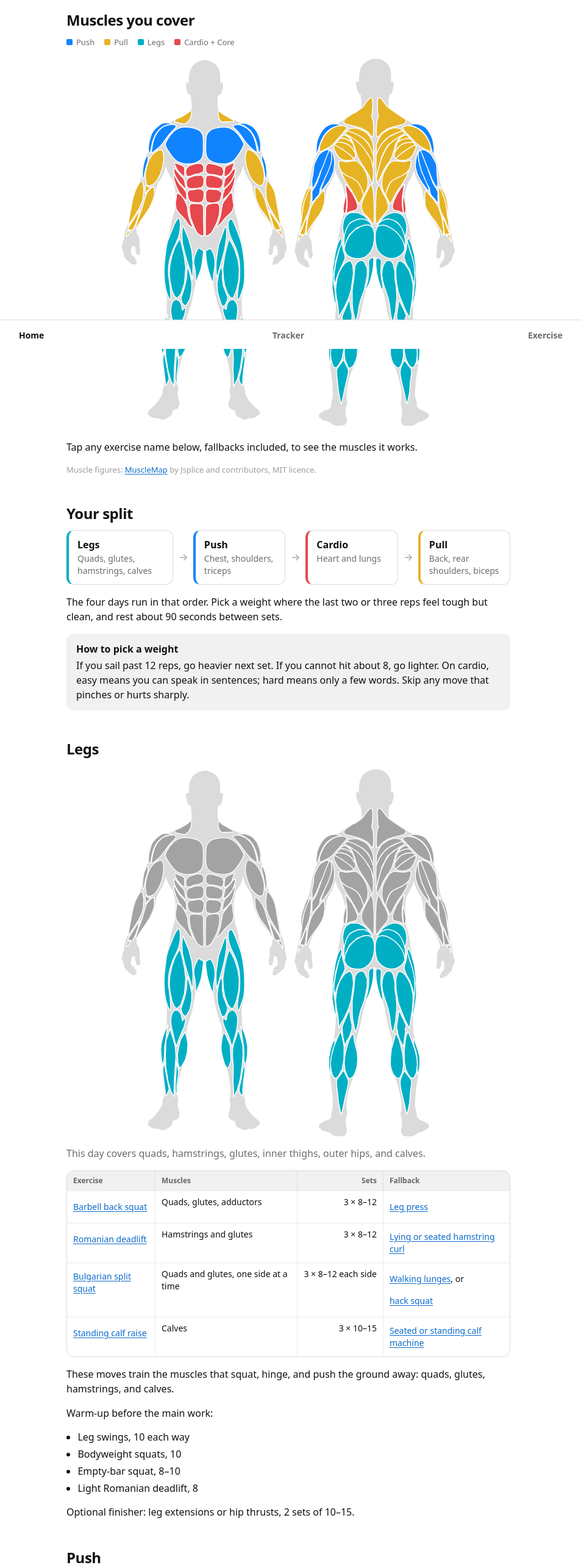
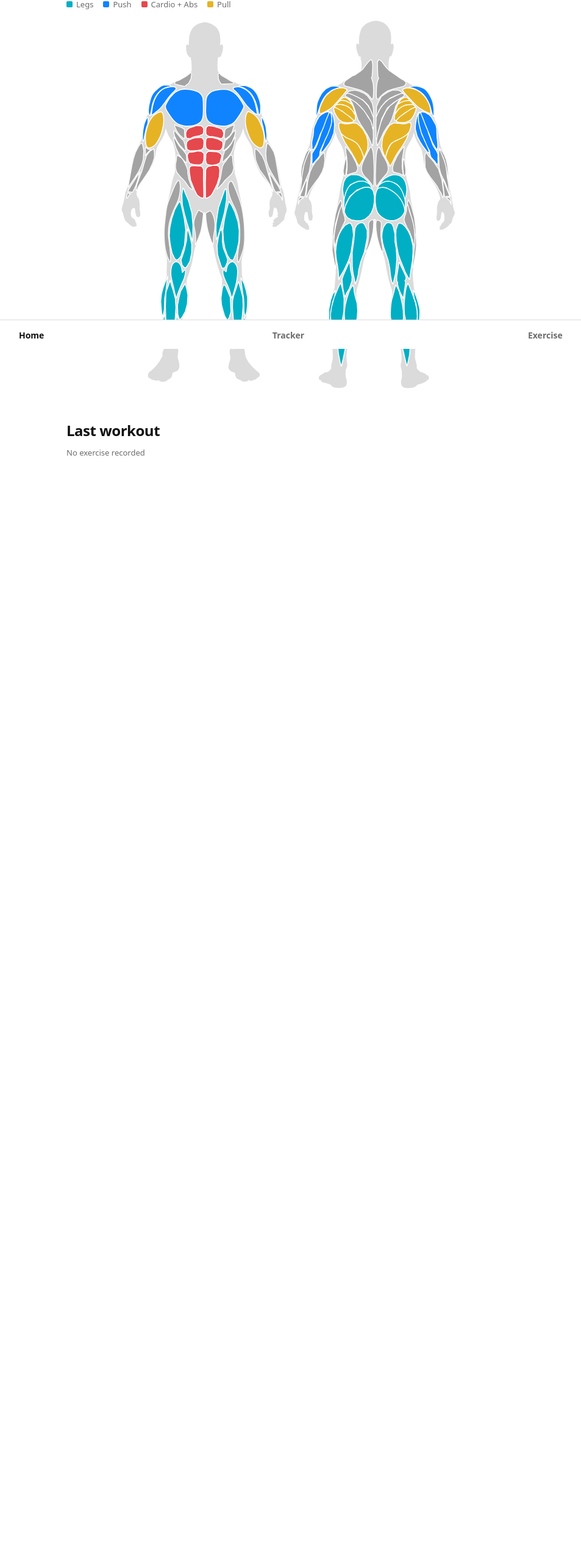
Before and after one commit to ChristiaandeBeer02/WorkoutTracker, a React (Vite) app: page / in a window 1280 px wide. Shown: the part 228-2794 px from the top of the page at 61% size, without its empty margins (167-1120 px from the left). After the commit the page ends 1051 px from the top, so only its background shows below. Built offline with nearby package versions, Linux system fonts and the light colour scheme.

Commit message:
Show the last session for each day on Home.
The long plan notes are gone. Each day card uses that day's colour, and the figure keeps the existing muscle regions.

Co-authored-by: ChristiaandeBeer02 <ChristiaandeBeer02@users.noreply.github.com>

```diff
--- a/src/App.tsx
+++ b/src/App.tsx
@@ -1,41 +1,16 @@
-import { useCallback, useState } from "react";
+import { useState } from "react";
 import { BottomNav, loadAppView, saveAppView, type AppView } from "./components/BottomNav";
-import { DataTable } from "./components/DataTable";
-import { ExerciseSheet } from "./components/ExerciseSheet";
+import { ExercisePage } from "./components/ExercisePage";
 import { Figure } from "./components/Figure";
+import { RestBar } from "./components/RestBar";
 import { SettingsPanel } from "./components/SettingsPanel";
-import { OPACITY, type DayKey } from "./colors";
-import {
-  CARDIO_LEGS,
-  CARDIO_TABLE,
-  CORE_SET,
-  CORE_TABLE,
-  EXERCISES,
-  LEGS,
-  LEGS_TABLE,
-  PULL,
-  PULL_TABLE,
-  PUSH,
-  PUSH_TABLE,
-  type DayId,
-} from "./plan";
+import { Tracker } from "./components/Tracker";
+import { OPACITY } from "./colors";
+import { loadDays } from "./days";
+import { muscleLine, musclesForDay } from "./muscles";
 import { paintAll, type Paint } from "./paint";
-import { RestBar } from "./components/RestBar";
-import { ExercisePage } from "./components/ExercisePage";
-import { Tracker } from "./components/Tracker";
+import { loadDayLog, type DayLog } from "./trackerStore";
 import { useTheme } from "./theme";
-
-const SPLIT: Array<{ id: string; day: DayKey; label: string; detail: string }> = [
-  { id: "legs", day: "legs", label: "Legs", detail: "Quads, glutes, hamstrings, calves" },
-  { id: "push", day: "push", label: "Push", detail: "Chest, shoulders, triceps" },
-  { id: "cardio", day: "cardioCore", label: "Cardio", detail: "Heart and lungs" },
-  { id: "pull", day: "pull", label: "Pull", detail: "Back, rear shoulders, biceps" },
-];
-
-function dayColor(colors: Record<DayKey, string>, day: DayId): string {
-  if (day === "cardio") return colors.cardioCore;
-  return colors[day];
-}
 
 export function App() {
   const [view, setView] = useState<AppView>(loadAppView);
@@ -54,36 +29,31 @@ export function App() {
   );
 }
 
+function formatWhen(iso: string): string {
+  const date = new Date(iso);
+  if (Number.isNaN(date.getTime())) return iso;
+  return date.toLocaleDateString(undefined, { day: "numeric", month: "short", year: "numeric" });
+}
+
 function Page() {
   const { colors, setColor, resetColors } = useTheme();
   const [settingsOpen, setSettingsOpen] = useState(false);
-  const [selected, setSelected] = useState<string | null>(null);
-  const open = useCallback((name: string) => setSelected(name), []);
-  const close = useCallback(() => setSelected(null), []);
-
-  const overview: Paint = {
-    ...paintAll(CORE_SET, colors.cardioCore, OPACITY.primary),
-    ...paintAll(PUSH, colors.push, OPACITY.primary),
-    ...paintAll(PULL, colors.pull, OPACITY.primary),
-    ...paintAll(LEGS, colors.legs, OPACITY.primary),
-  };
-
-  const info = selected ? EXERCISES[selected] : undefined;
-  const popupPaint: Paint = info
-    ? {
-        ...paintAll(info.secondary, dayColor(colors, info.day), OPACITY.secondary),
-        ...paintAll(info.primary, dayColor(colors, info.day), OPACITY.primary),
-      }
-    : {};
+  const days = loadDays();
+  const cards = days.map((day) => ({
+    day,
+    log: loadDayLog(day.id),
+    muscles: musclesForDay(day),
+  }));
+  const anyLogged = cards.some((card) => Object.keys(card.log.book).length > 0);
+  const paint: Paint = {};
+  for (const card of [...cards].reverse()) {
+    Object.assign(paint, paintAll(card.muscles, card.day.color, OPACITY.primary));
+  }
 
   return (
     <main className="page">
       <header className="mast">
         <h1>Workouts</h1>
-        <p className="summary">
-          Your legs, push, cardio and pull sessions, grouped by day. Free weights first, machines
-          if you need them.
-        </p>
         <button
           type="button"
           className="btn btn-quiet"
@@ -98,136 +68,70 @@ function Page() {
         ) : null}
       </header>
 
-      <section className="section" id="muscles" aria-labelledby="muscles-heading">
-        <h2 id="muscles-heading">Muscles you cover</h2>
+      <section className="section" aria-labelledby="muscles-heading">
+        <h2 id="muscles-heading">Muscles</h2>
         <div className="legend">
-          <LegendItem label="Push" color={colors.push} />
-          <LegendItem label="Pull" color={colors.pull} />
-          <LegendItem label="Legs" color={colors.legs} />
-          <LegendItem label="Cardio + Core" color={colors.cardioCore} />
+          {days.map((day) => (
+            <LegendItem key={day.id} label={day.name} color={day.color} />
+          ))}
         </div>
         <div className="figure">
-          <Figure paint={overview} label="Muscles the plan covers, front and back" />
+          <Figure paint={paint} label="Muscles the days cover, front and back" />
         </div>
-        <p>Tap any exercise name below, fallbacks included, to see the muscles it works.</p>
-        <p className="credit">
-          Muscle figures:{" "}
-          <a href="https://github.com/Jsplice/MuscleMap" target="_blank" rel="noreferrer">
-            MuscleMap
-          </a>{" "}
-          by Jsplice and contributors, MIT licence.
-        </p>
       </section>
 
-      <section className="section" id="split" aria-labelledby="split-heading">
-        <h2 id="split-heading">Your split</h2>
-        <div className="split">
-          {SPLIT.map((item, index) => (
-            <div key={item.id} className="split-step">
-              {index > 0 ? (
-                <span className="split-arrow" aria-hidden="true">
-                  ↓
-                </span>
-              ) : null}
-              <a className="split-card" href={`#${item.id}`} style={{ borderLeftColor: colors[item.day] }}>
-                <span className="split-label">{item.label}</span>
-                <span className="split-detail">{item.detail}</span>
-              </a>
+      <section className="section" aria-labelledby="last-heading">
+        <h2 id="last-heading">Last workout</h2>
+        {anyLogged ? (
+          <div className="last-list">
+            {cards.map((card) => (
+              <LastCard key={card.day.id} name={card.day.name} color={card.day.color} muscles={muscleLine(card.muscles)} log={card.log} />
+            ))}
+          </div>
+        ) : (
+          <p className="last-empty">No exercise recorded</p>
+        )}
+      </section>
+    </main>
+  );
+}
+
+function LastCard({
+  name,
+  color,
+  muscles,
+  log,
+}: {
+  name: string;
+  color: string;
+  muscles: string;
+  log: DayLog;
+}) {
+  const entries = Object.entries(log.book);
+  return (
+    <article className="last-card" style={{ borderLeftColor: color }}>
+      <h3>{name}</h3>
+      {muscles ? <p className="last-muscles">{muscles}</p> : null}
+      {entries.length === 0 ? (
+        <p className="last-empty">No exercise recorded</p>
+      ) : (
+        <>
+          {log.loggedAt ? <p className="last-date">{formatWhen(log.loggedAt)}</p> : null}
+          {entries.map(([exercise, record]) => (
+            <div key={exercise} className="last-exercise">
+              <p className="last-name">{exercise}</p>
+              {record.sets
+                .filter((set) => set.weight.trim() !== "" || set.reps.trim() !== "")
+                .map((set, index) => (
+                  <p key={index} className="last-set">
+                    {set.weight} × {set.reps}
+                  </p>
+                ))}
             </div>
           ))}
-        </div>
-        <p>
-          The four days run in that order. Pick a weight where the last two or three reps feel
-          tough but clean, and rest about 90 seconds between sets.
-        </p>
-        <aside className="callout">
-          <strong>How to pick a weight</strong>
-          <p>
-            If you sail past 12 reps, go heavier next set. If you cannot hit about 8, go lighter.
-            On cardio, easy means you can speak in sentences; hard means only a few words. Skip
-            any move that pinches or hurts sharply.
-          </p>
-        </aside>
-      </section>
-
-      <DaySection
-        id="legs"
-        heading="Legs"
-        paint={paintAll(LEGS, colors.legs, OPACITY.primary)}
-        caption="This day covers quads, hamstrings, glutes, inner thighs, outer hips, and calves."
-        table={LEGS_TABLE}
-        onOpen={open}
-        intro="These moves train the muscles that squat, hinge, and push the ground away: quads, glutes, hamstrings, and calves."
-        warmup={["Leg swings, 10 each way", "Bodyweight squats, 10", "Empty-bar squat, 8–10", "Light Romanian deadlift, 8"]}
-        closing="Optional finisher: leg extensions or hip thrusts, 2 sets of 10–15."
-      />
-
-      <DaySection
-        id="push"
-        heading="Push"
-        paint={paintAll(PUSH, colors.push, OPACITY.primary)}
-        caption="This day covers chest, front and side shoulders, and triceps."
-        table={PUSH_TABLE}
-        onOpen={open}
-        intro="These moves train the muscles that press away from you: chest, the front of the shoulders, and triceps."
-        warmup={[
-          "Arm circles, 10 each way",
-          "Scapular push-ups or easy push-ups, 8–10",
-          "Empty-bar or very light dumbbell bench press, 8–10",
-          "Light overhead press, 8",
-        ]}
-        closing="Optional finisher: cable tricep pushdowns or an overhead dumbbell tricep extension, 2 sets of 10–15."
-      />
-
-      <section className="section" id="cardio" aria-labelledby="cardio-heading">
-        <h2 id="cardio-heading">Cardio + Core</h2>
-        <DayFigure
-          paint={{
-            ...paintAll(CARDIO_LEGS, colors.cardioCore, OPACITY.cardioLegs),
-            ...paintAll(CORE_SET, colors.cardioCore, OPACITY.primary),
-          }}
-          caption="This day is mainly for the heart and lungs. The legs drive the machine, so they are shown faintly. The core block afterwards covers abs and obliques."
-        />
-        <DataTable table={CARDIO_TABLE} onOpen={open} />
-        <p>
-          This day is for the heart and lungs, not a lifting session. Start the first five minutes
-          very easy before you settle into steady work or intervals.
-        </p>
-        <Warmup
-          items={[
-            "5 minutes very easy on the machine you will use",
-            "A few light joint circles if anything feels stiff",
-          ]}
-        />
-        <p>
-          Pick either the easy steady session or the intervals as your main work, then finish with
-          the cool-down. You do not need both hard pieces on the same day.
-        </p>
-        <p className="subhead">Core block, after the cardio (about 10–15 minutes):</p>
-        <DataTable table={CORE_TABLE} onOpen={open} />
-      </section>
-
-      <DaySection
-        id="pull"
-        heading="Pull"
-        paint={paintAll([...PULL, "CORE"], colors.pull, OPACITY.primary)}
-        caption="This day covers lats, mid-back, traps, rear shoulders, biceps, forearms, lower back, and abs."
-        table={PULL_TABLE}
-        onOpen={open}
-        intro="These moves train the muscles that pull toward you: the back, rear shoulders, and biceps."
-        warmup={[
-          "Arm circles, 10 each way",
-          "Light face pulls, 10",
-          "An easy hang from the bar or a light lat pulldown, 8",
-          "Light row, 8",
-        ]}
-        closing="Optional finisher: straight-arm pulldowns or another easy curl set, 2 sets of 10–15."
-      />
-
-      {selected && info ? (
-        <ExerciseSheet name={selected} info={info} paint={popupPaint} onClose={close} />
-      ) : null}
-    </main>
+        </>
+      )}
+    </article>
   );
 }
 
@@ -239,60 +143,3 @@ function LegendItem({ label, color }: { label: string; color: string }) {
     </span>
   );
 }
-
-function DayFigure({ paint, caption }: { paint: Paint; caption: string }) {
-  return (
-    <>
-      <div className="figure">
-        <Figure paint={paint} />
-      </div>
-      <p className="caption">{caption}</p>
-    </>
-  );
-}
-
-function Warmup({ items }: { items: string[] }) {
-  return (
-    <>
-      <p>Warm-up before the main work:</p>
-      <ul>
-        {items.map((item) => (
-          <li key={item}>{item}</li>
-        ))}
-      </ul>
-    </>
-  );
-}
-
-function DaySection({
-  id,
-  heading,
-  paint,
-  caption,
-  table,
-  onOpen,
-  intro,
-  warmup,
-  closing,
-}: {
-  id: string;
-  heading: string;
-  paint: Paint;
-  caption: string;
-  table: typeof LEGS_TABLE;
-  onOpen: (name: string) => void;
-  intro: string;
-  warmup: string[];
-  closing: string;
-}) {
-  return (
-    <section className="section" id={id} aria-labelledby={`${id}-heading`}>
-      <h2 id={`${id}-heading`}>{heading}</h2>
-      <DayFigure paint={paint} caption={caption} />
-      <DataTable table={table} onOpen={onOpen} />
-      <p>{intro}</p>
-      <Warmup items={warmup} />
-      <p>{closing}</p>
-    </section>
-  );
-}
--- a/src/components/Tracker.tsx
+++ b/src/components/Tracker.tsx
@@ -153,7 +153,7 @@ export function Tracker() {
       .filter((card) => card.name.length > 0)
       .map((card) => ({ name: card.name, sets: rowsFor(card.id, card.sets) }));
     const result = applySession(stats, entries);
-    saveStats(day, result.book);
+    saveStats(day, result.book, result.saved > 0 ? new Date().toISOString() : undefined);
     saveDayWorkouts(day, cards);
     setLists((current) => ({ ...current, [day]: cards }));
     setDrafts((current) => {
--- a/src/index.css
+++ b/src/index.css
@@ -511,6 +511,51 @@ p {
   align-items: center;
   column-gap: 16px;
   row-gap: 6px;
+}
+
+.last-list {
+  display: grid;
+  gap: 10px;
+}
+
+.last-card {
+  border: 1px solid var(--border);
+  border-left: 6px solid var(--border);
+  border-radius: 12px;
+  padding: 12px 12px 10px;
+  background: var(--bg);
+}
+
+.last-card h3 {
+  margin: 0 0 4px;
+  font-size: 18px;
+  line-height: 24px;
+}
+
+.last-muscles,
+.last-date,
+.last-empty {
+  margin: 0 0 8px;
+  color: var(--text-secondary);
+  font-size: 13px;
+  line-height: 18px;
+}
+
+.last-exercise + .last-exercise {
+  margin-top: 8px;
+}
+
+.last-name {
+  margin: 0;
+  font-size: 15px;
+  font-weight: 650;
+}
+
+.last-set {
+  margin: 0;
+  color: var(--text-secondary);
+  font-size: 14px;
+  line-height: 20px;
 }
 
 .legend-item {
--- /dev/null
+++ b/src/muscles.ts
@@ -0,0 +1,84 @@
+import type { MuscleGroup } from "./anatomy";
+import type { TrackerDay } from "./days";
+import { isPlanDay } from "./days";
+import { catalogueByName } from "./exercises";
+import { CARDIO_LEGS, CORE_SET, EXERCISES, LEGS, PULL, PUSH } from "./plan";
+import { cardsForDay } from "./trackerStore";
+
+/**
+ * Catalogue muscle names that already have a region on the figure.
+ * Neck has no region. Shoulders are not split in the catalogue, so they
+ * use the front and side regions. Rear shoulders, obliques, and the heart
+ * stay on the hard-coded day groups when a catalogue name does not match.
+ */
+const FROM_CATALOGUE: Record<string, MuscleGroup[]> = {
+  abdominals: ["CORE"],
+  abductors: ["ABDUCTORS"],
+  adductors: ["ADDUCTORS"],
+  biceps: ["BICEPS"],
+  calves: ["CALVES"],
+  chest: ["CHEST"],
+  forearms: ["FOREARMS"],
+  glutes: ["GLUTES"],
+  hamstrings: ["HAMSTRINGS"],
+  lats: ["LATS"],
+  "lower back": ["BACK_LOWER"],
+  "middle back": ["RHOMBOIDS"],
+  quadriceps: ["QUADS"],
+  shoulders: ["SHOULDERS_FRONT", "SHOULDERS_SIDE"],
+  traps: ["TRAPEZIUS"],
+  triceps: ["TRICEPS"],
+};
+
+const PLAN_GROUPS: Record<string, readonly MuscleGroup[]> = {
+  legs: LEGS,
+  push: PUSH,
+  cardio: [...CORE_SET, ...CARDIO_LEGS],
+  pull: [...PULL, "CORE"],
+};
+
+export const GROUP_LABEL: Record<MuscleGroup, string> = {
+  CHEST: "Chest",
+  SHOULDERS_FRONT: "Front shoulders",
+  SHOULDERS_SIDE: "Side shoulders",
+  SHOULDERS_REAR: "Rear shoulders",
+  TRICEPS: "Triceps",
+  BICEPS: "Biceps",
+  FOREARMS: "Forearms",
+  LATS: "Lats",
+  TRAPEZIUS: "Traps",
+  RHOMBOIDS: "Mid-back",
+  BACK_LOWER: "Lower back",
+  CORE: "Abs",
+  OBLIQUES: "Obliques",
+  QUADS: "Quads",
+  HAMSTRINGS: "Hamstrings",
+  GLUTES: "Glutes",
+  ADDUCTORS: "Adductors",
+  ABDUCTORS: "Abductors",
+  CALVES: "Calves",
+};
+
+export function musclesForDay(day: TrackerDay): MuscleGroup[] {
+  const found = new Set<MuscleGroup>();
+  for (const card of cardsForDay(day.id)) {
+    const exercise = catalogueByName(card.name);
+    if (exercise) {
+      for (const muscle of exercise.primaryMuscles) {
+        for (const group of FROM_CATALOGUE[muscle] ?? []) found.add(group);
+      }
+      continue;
+    }
+    const known = EXERCISES[card.name.trim()];
+    if (known) {
+      for (const group of known.primary) found.add(group);
+    }
+  }
+  if (found.size > 0) return [...found];
+  if (isPlanDay(day.id)) return [...PLAN_GROUPS[day.id]];
+  return [];
+}
+
+export function muscleLine(groups: readonly MuscleGroup[]): string {
+  return groups.map((group) => GROUP_LABEL[group]).join(", ");
+}
--- a/src/trackerStore.ts
+++ b/src/trackerStore.ts
@@ -16,6 +16,11 @@ export interface ExerciseRecord {
 }
 
 export type StatBook = Record<string, ExerciseRecord>;
+
+export interface DayLog {
+  loggedAt: string | null;
+  book: StatBook;
+}
 
 function blankSet(): SetStat {
   return { weight: "", reps: "" };
@@ -39,7 +44,28 @@ function recordFromStored(value: unknown): ExerciseRecord | null {
 
 interface StatsFile {
   version: 2;
-  days: Record<string, StatBook>;
+  days: Record<string, DayLog>;
+}
+
+function bookFrom(value: unknown): StatBook {
+  const book: StatBook = {};
+  if (!value || typeof value !== "object") return book;
+  for (const [name, entry] of Object.entries(value as Record<string, unknown>)) {
+    const record = recordFromStored(entry);
+    if (record) book[name] = record;
+  }
+  return book;
+}
+
+function logFrom(value: unknown): DayLog {
+  if (value && typeof value === "object" && "book" in (value as object)) {
+    const wrapped = value as { loggedAt?: unknown; book?: unknown };
+    return {
+      loggedAt: typeof wrapped.loggedAt === "string" ? wrapped.loggedAt : null,
+      book: bookFrom(wrapped.book),
+    };
+  }
+  return { loggedAt: null, book: bookFrom(value) };
 }
 
 function dropLegacyKeys(): void {
@@ -59,15 +85,9 @@ function readStatsFile(): StatsFile {
     if (!parsed || parsed.version !== 2 || !parsed.days || typeof parsed.days !== "object") {
       return { version: 2, days: {} };
     }
-    const days: Record<string, StatBook> = {};
+    const days: Record<string, DayLog> = {};
     for (const [dayId, value] of Object.entries(parsed.days as Record<string, unknown>)) {
-      const book: StatBook = {};
-      if (!value || typeof value !== "object") continue;
-      for (const [name, entry] of Object.entries(value as Record<string, unknown>)) {
-        const record = recordFromStored(entry);
-        if (record) book[name] = record;
-      }
-      days[dayId] = book;
+      days[dayId] = logFrom(value);
     }
     return { version: 2, days };
   } catch {
@@ -79,18 +99,26 @@ function writeStatsFile(file: StatsFile): void {
   localStorage.setItem(STATS_KEY, JSON.stringify(file));
 }
 
-export function loadStats(dayId: string): StatBook {
+export function loadDayLog(dayId: string): DayLog {
   try {
-    return readStatsFile().days[dayId] ?? {};
+    return readStatsFile().days[dayId] ?? { loggedAt: null, book: {} };
   } catch {
-    return {};
+    return { loggedAt: null, book: {} };
   }
 }
 
-export function saveStats(dayId: string, book: StatBook): void {
+export function loadStats(dayId: string): StatBook {
+  return loadDayLog(dayId).book;
+}
+
+export function saveStats(dayId: string, book: StatBook, loggedAt?: string): void {
   try {
     const file = readStatsFile();
-    file.days[dayId] = book;
+    const previous = file.days[dayId];
+    file.days[dayId] = {
+      book,
+      loggedAt: loggedAt ?? previous?.loggedAt ?? null,
+    };
     writeStatsFile(file);
   } catch {
     // The session still updates on screen if storage is blocked.
```
Also changed, not shown: 1 other file (tests, documents, lock files or other folders).
